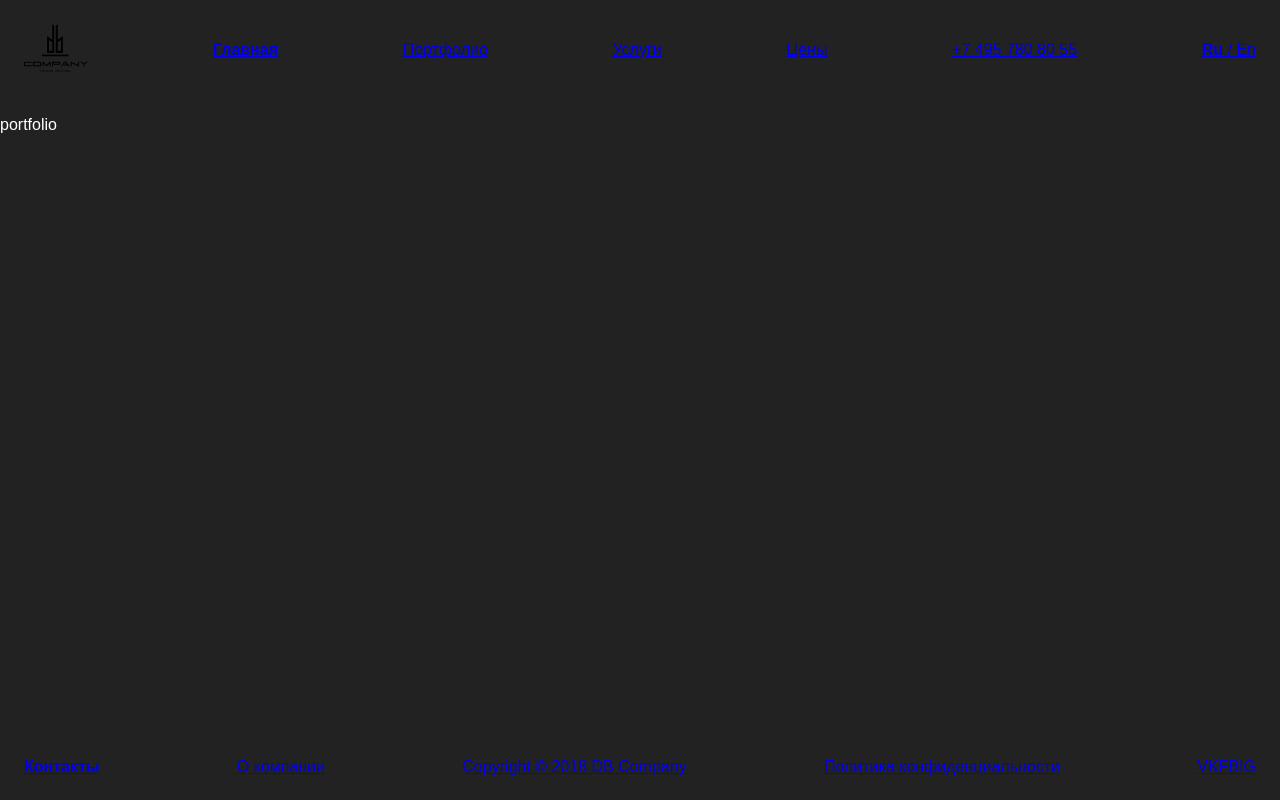
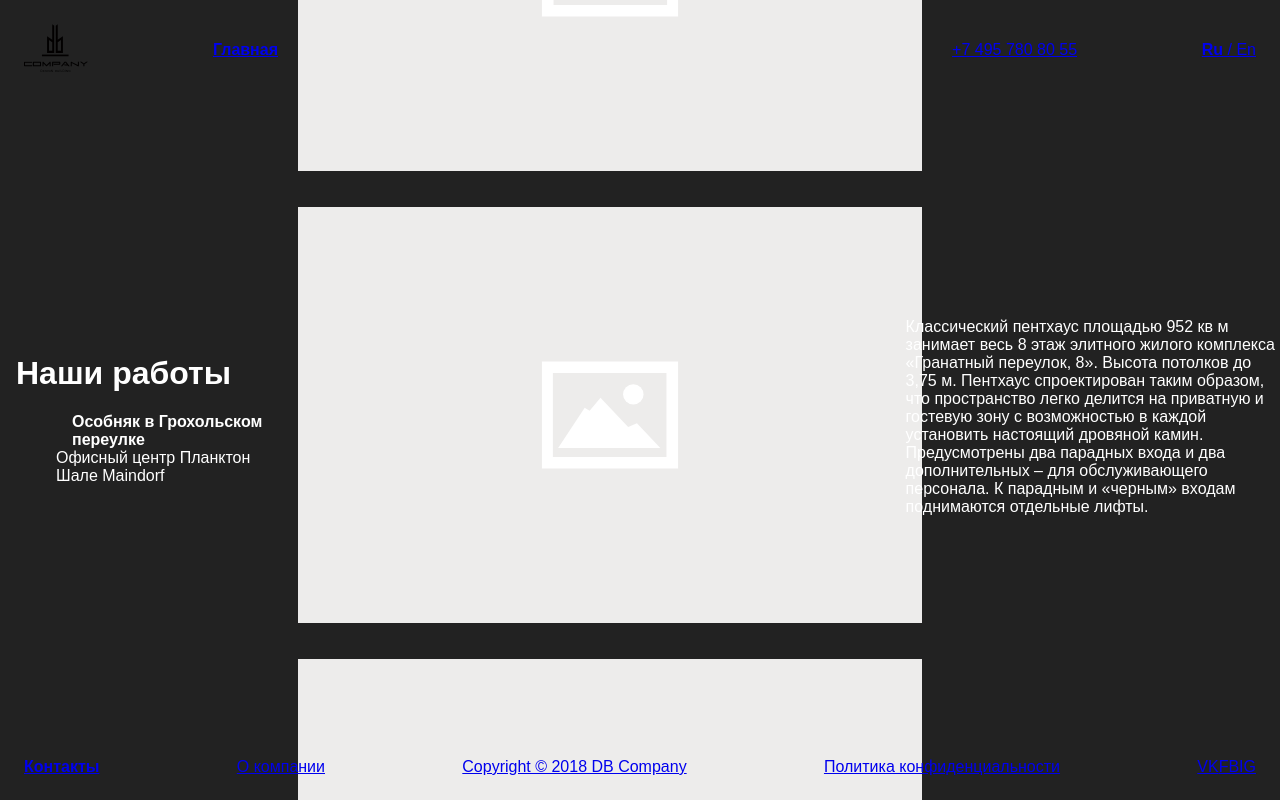
Before and after one commit to flipmotion/db, a React (Create React App) app: page /portfolio in a window 1280 px wide. Shown: the top 800 px of the page. Built offline with nearby package versions, Linux system fonts and the light colour scheme.

Commit message:
Make first two pages load without errors

```diff
--- a/src/App.js
+++ b/src/App.js
@@ -1,6 +1,7 @@
 import React from 'react';
 import { BrowserRouter as Router, Route } from 'react-router-dom';
-// import PropTypes from 'prop-types'
+
+import { portfolio } from './modules/content';
 
 import './App.css';
 
@@ -8,6 +9,7 @@ import Header from './components/Header';
 import Footer from './components/Footer';
 
 import WelcomePage from './components/WelcomePage';
+import PortfolioPage from './components/PortfolioPage';
 
 const App = () => (
   <Router>
@@ -17,7 +19,10 @@ const App = () => (
       </div>
       <div className="DBSite-Body">
         <Route exact path="/" component={WelcomePage} />
-        <Route path="/portfolio" render={() => <p>portfolio</p>} />
+        <Route
+          path="/portfolio"
+          render={() => <PortfolioPage portfolio={portfolio} />}
+        />
         <Route path="/services" render={() => <p>services</p>} />
         <Route path="/prices" render={() => <p>prices</p>} />
       </div>
--- a/src/components/PortfolioDescription/index.js
+++ b/src/components/PortfolioDescription/index.js
@@ -1,18 +1,10 @@
 import React from 'react';
-import './index.scss';
+import './index.css';
 
 class PortfolioDescription extends React.Component {
-  constructor(props) {
-    super(props);
-    this.state = { class: 'PortfolioDescription' };
-  }
-
-  componentDidMount() {
-    this.setState({ class: 'PortfolioDescription_inView' });
-  }
-
   render() {
-    return <div className={this.state.class}>{this.props.text}</div>;
+    const description = this.props.descriptions[this.props.current];
+    return <div>{description}</div>;
   }
 }
 
--- a/src/components/PortfolioList/index.js
+++ b/src/components/PortfolioList/index.js
@@ -1,6 +1,6 @@
 import React from 'react';
-import Link from 'gatsby-link';
-import './index.scss';
+// import { Link } from 'react-router-dom';
+import './index.css';
 
 class PortfolioList extends React.Component {
   render() {
@@ -8,18 +8,17 @@ class PortfolioList extends React.Component {
       <div>
         <h1>Наши работы</h1>
         <ul>
-          {this.props.names.map((name, index) => {
+          {this.props.titles.map((name, index) => {
             // https://github.com/facebook/react/issues/5674#issuecomment-165104582
             return (
               <li
                 className={
-                  index == this.props.current
+                  index === this.props.current
                     ? 'PortfolioList-Item_current'
                     : 'PortfolioList-Item'
                 }
                 k={index}
                 key={index}
-                onClick={this.props.onClick.bind(this, index)}
               >
                 {name}
               </li>
--- a/src/components/PortfolioPage/index.js
+++ b/src/components/PortfolioPage/index.js
@@ -1,48 +1,42 @@
 import React from 'react';
-import './portfolio.scss';
+import './index.css';
 
-import PortfolioList from '../components/PortfolioList';
-import CameraRoll from '../components/CameraRoll';
-import PortfolioDescription from '../components/PortfolioDescription';
+import PortfolioList from '../PortfolioList';
+import CameraRoll from '../CameraRoll';
+import PortfolioDescription from '../PortfolioDescription';
 
-import dummyData from '../stubs/data';
+//
 
 class Portfolio extends React.Component {
   constructor(props) {
     super(props);
-    this.state = dummyData;
-
-    this.updateCurrent = this.updateCurrent.bind(this);
+    // this.updateCurrent = this.updateCurrent.bind(this);
+    this.state = { current: 0 };
   }
 
   // not done
-  updateCurrent(index, _event) {
-    this.setState({ current: index });
-    window.location.hash = index;
-  }
+  // updateCurrent(index, _event) {
+  //   this.setState({ current: index });
+  //   window.location.hash = index;
+  // }
 
   render() {
-    const currentDescription = this.state.portfolio[this.state.current]
-      .description;
-    const names = this.state.portfolio.map(el => el.name);
-
-    // First image serves as a display image in CameraRoll
-    const images = this.state.portfolio.map(el => el.images[0]);
+    const { portfolio } = this.props;
+    const { current } = this.state;
+    const titles = portfolio.map(el => el.title);
+    const images = portfolio.map(el => el.images[0]);
+    const descriptions = portfolio.map(el => el.description);
 
     return (
       <div className="Portfolio">
         <div className="Portfolio-ListArea">
-          <PortfolioList
-            names={names}
-            current={this.state.current}
-            onClick={this.updateCurrent}
-          />
+          <PortfolioList titles={titles} current={current} />
         </div>
         <div className="Portfolio-RollArea">
-          <CameraRoll images={images} current={this.state.current} />
+          <CameraRoll images={images} current={current} />
         </div>
         <div className="Portfolio-DescriptionArea">
-          <PortfolioDescription text={currentDescription} />
+          <PortfolioDescription descriptions={descriptions} current={current} />
         </div>
       </div>
     );
--- a/src/modules/content/index.js
+++ b/src/modules/content/index.js
@@ -1,25 +1,23 @@
 import placeholder from './placeholder.svg';
 import placeholder2 from './placeholder2.svg';
 
-export default {
-  portfolio: [
+export const portfolio = [
   {
-      name: 'Особняк в Грохольском переулке',
+    title: 'Особняк в Грохольском переулке',
     description:
       'Классический пентхаус площадью 952 кв м занимает весь 8 этаж элитного жилого комплекса «Гранатный переулок, 8». Высота потолков до 3,75 м. Пентхаус спроектирован таким образом, что пространство легко делится на приватную и гостевую зону с возможностью в каждой установить настоящий дровяной камин. Предусмотрены два парадных входа и два дополнительных – для обслуживающего персонала. К парадным и «черным» входам поднимаются отдельные лифты.',
     images: [placeholder]
   },
   {
-      name: 'Офисный центр Планктон',
+    title: 'Офисный центр Планктон',
     description:
       'Бизнес центр расположен на первой линии Озерковской набережной в историческом районе Москвы – Замоскворечье. Офисный комплекс состоит из 4-х отдельно стоящих офисных зданий класса «А» общей площадью 78 000 кв. м, объединенных общим двухуровневым подземным паркингом на 550 машиномест.',
     images: [placeholder2]
   },
   {
-      name: 'Шале Maindorf',
+    title: 'Шале Maindorf',
     description:
       'Из окон открываются панорамные виды на набережную Москва-реки, Кремль, Дом Музыки и Храм Святителя Николая в Котельниках. Благоустроенная внутренняя территория с ландшафтным дизайном, детской площадкой, прогулочной зоной, как и сам дом находится под круглосуточной профессиональной охраной.',
     images: [placeholder]
   }
-  ]
-};
+];
```
Also changed, not shown: src/components/PortfolioDescription/index.scss (deleted, +0 -8 lines), src/components/PortfolioPage/index.css (renamed from src/components/PortfolioPage/index.scss, +6 -6 lines), src/components/PortfolioDescription/index.css (added), src/components/PortfolioList/index.css (renamed from src/components/PortfolioList/index.scss). Lines whose indentation alone changed are shown as unchanged.
